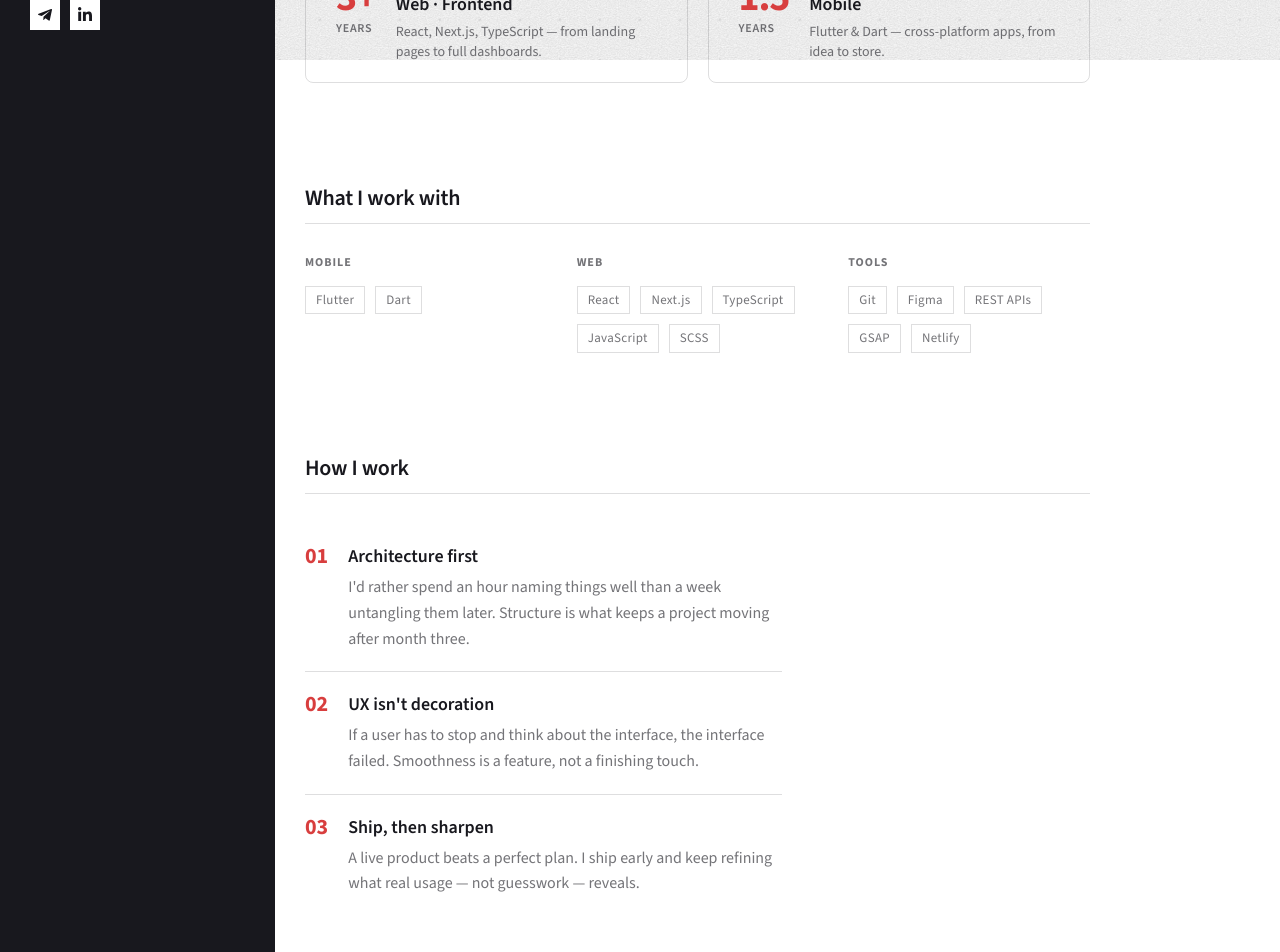
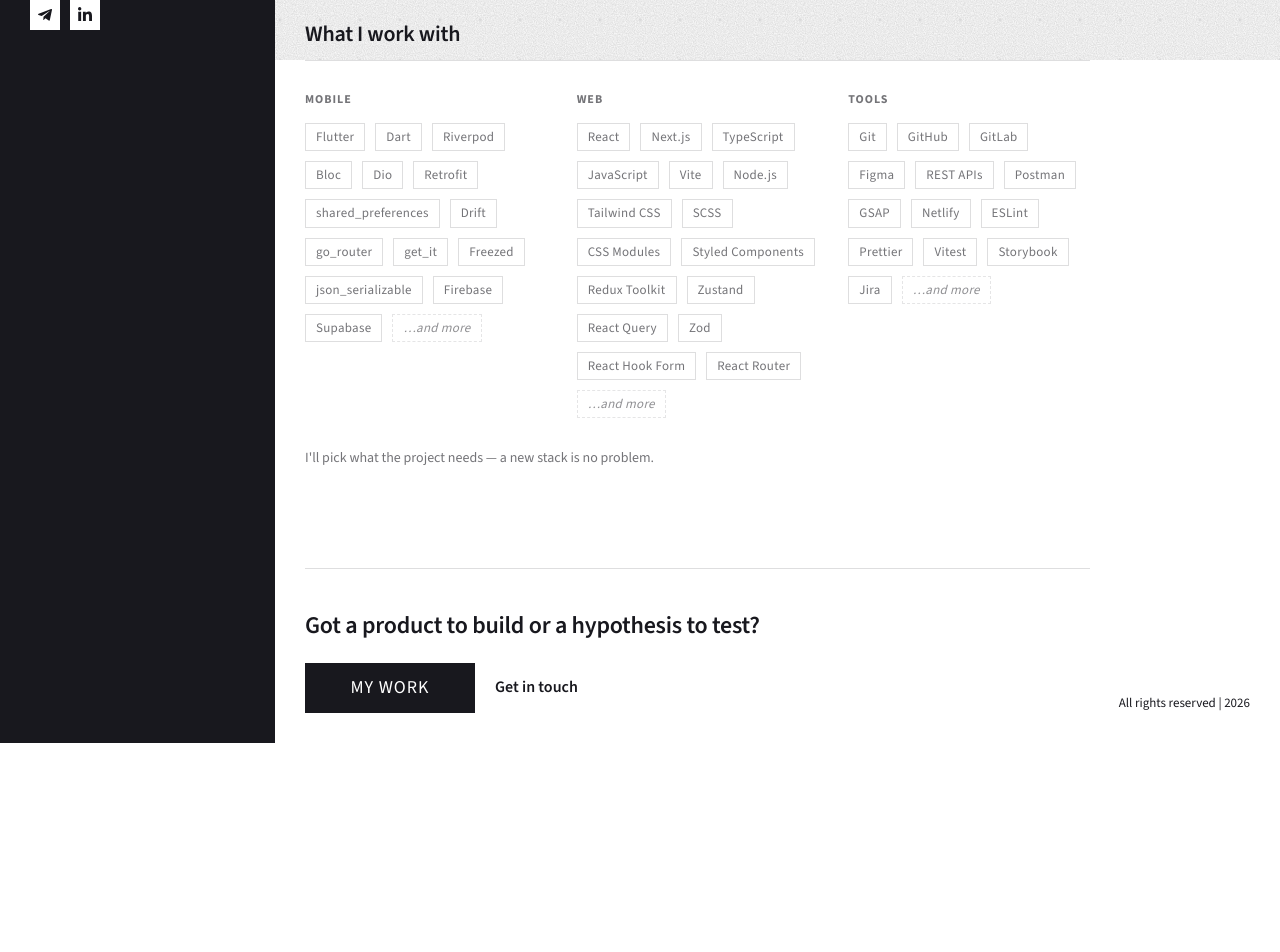
Before and after one commit to zhybogdan/personal-site, a Next.js app: page /en/about in a window 1280 px wide. Shown: the part 740-1692 px from the top of the page. After the commit the page ends 1483 px from the top, so only its background shows below. Built offline with nearby package versions, Linux system fonts and the light colour scheme.

Commit message:
feat: enhance About page content and styling; update skills and localization

```diff
--- a/messages/en.json
+++ b/messages/en.json
@@ -28,9 +28,10 @@
   "hero": {
     "name": "Bohdan",
     "role": "Software Engineer · Mobile & Web",
+    "stackMore": "…and other fun stuff",
     "greeting": "Hello, humanity!",
     "introBuild": "I build <typed></typed> — from idea to launch.",
-    "introExperience": "A software engineer with 3+ years of experience across mobile and web.",
+    "introExperience": "A developer with 3+ years of experience across mobile and web.",
     "introApproach": "I care about clean architecture, smooth UX, and products that ship and last.",
     "cta": "My work",
     "ctaContact": "Get in touch",
@@ -59,16 +60,15 @@
     "title": "About",
     "intro": {
       "heading": "Coffee, code, and a little magic.",
-      "p1": "I'm Bohdan — a software engineer who lives on the part of a product people actually touch. For 3+ years I've been building web interfaces, and for the last year and a half I've been shipping cross-platform mobile apps with Flutter.",
-      "p2": "I started on the web with React and Next.js, then picked up Flutter when I wanted the same ideas to run natively in someone's pocket. These days I move between the two — a Next.js dashboard one week, a Flutter app the next.",
-      "p3": "What I care about doesn't change with the framework: architecture a future me can read, interfaces that feel obvious, and products that survive contact with real users."
+      "p1": "I love the part of a product people actually touch. For 3+ years I've been building web interfaces, and for the last year and a half — mobile apps with Flutter too. (just don't break it)",
+      "p3": "The tool itself is a detail, really. PHP, .NET — whatever the stack, with AI you can find your footing fast."
     },
     "experience": {
       "heading": "Experience",
       "web": {
         "unit": "years",
         "label": "Web · Frontend",
-        "desc": "React, Next.js, TypeScript — from landing pages to full dashboards."
+        "desc": "React, Next.js and the whole web zoo — from simple landing pages to full dashboards."
       },
       "mobile": {
         "unit": "years",
@@ -80,7 +80,9 @@
       "heading": "What I work with",
       "mobile": "Mobile",
       "web": "Web",
-      "tools": "Tools"
+      "tools": "Tools",
+      "more": "…and more",
+      "note": "I'll pick what the project needs — a new stack is no problem."
     },
     "principles": {
       "heading": "How I work",
@@ -103,7 +105,7 @@
       "heading": "Away from the screen",
       "text": "When I step away from the editor, I keep the curiosity fed — new tools to try, ideas to sketch, and the occasional rabbit hole I probably didn't need to go down. It usually loops back into the work anyway."
     },
-    "ctaLine": "Got a product to build — or just want to say hi?"
+    "ctaLine": "Got a product to build or a hypothesis to test?"
   },
   "sidebar": {
     "home": "Go to home",
--- a/messages/uk.json
+++ b/messages/uk.json
@@ -1,8 +1,8 @@
 {
   "meta": {
     "home": {
-      "title": "Інженер Mobile & Web — Flutter, React, Next.js",
-      "description": "Інженер-програміст: мобільні та веб-застосунки на Flutter, React і Next.js — від ідеї до релізу.",
+      "title": "Software Engineer Mobile & Web — Flutter, React, Next.js",
+      "description": "Software Engineer: мобільні та веб-застосунки на Flutter, React і Next.js — від ідеї до релізу.",
       "keywords": [
         "software engineer",
         "розробник Flutter",
@@ -22,15 +22,16 @@
     },
     "about": {
       "title": "Про мене · Mobile & Web",
-      "description": "Інженер-програміст: веб- та мобільні застосунки на React, Next.js і Flutter — як я працюю та з чим працюю."
+      "description": "Software Engineer: веб- та мобільні застосунки на React, Next.js і Flutter — як я працюю та з чим працюю."
     }
   },
   "hero": {
     "name": "Богдан",
     "role": "Software Engineer · Mobile & Web",
+    "stackMore": "…та інші цікаві штуки",
     "greeting": "Привіт, людство!",
     "introBuild": "Створюю <typed></typed> — від ідеї до релізу.",
-    "introExperience": "Інженер-програміст із досвідом понад 3 роки в мобільній та веб-розробці.",
+    "introExperience": "Developer із досвідом 3+ роки в мобільній та веб-розробці.",
     "introApproach": "Ціную чисту архітектуру, зручний UX і продукти, які працюють довго.",
     "cta": "Роботи",
     "ctaContact": "Написати",
@@ -59,16 +60,15 @@
     "title": "Про мене",
     "intro": {
       "heading": "Кава, код і трохи магії.",
-      "p1": "Я Богдан — інженер-програміст, який живе в тій частині продукту, якої люди справді торкаються. Понад 3 роки створюю веб-інтерфейси, а останні півтора року випускаю кросплатформні мобільні застосунки на Flutter.",
-      "p2": "Почав із вебу — React і Next.js, а згодом взявся за Flutter, коли захотів, щоб ті самі ідеї працювали нативно в чиїйсь кишені. Тепер курсую між двома світами: цього тижня дашборд на Next.js, наступного — застосунок на Flutter.",
-      "p3": "Те, що для мене важливо, не залежить від фреймворку: архітектура, яку я-майбутній зможе прочитати, інтерфейси, що здаються очевидними, і продукти, які витримують зустріч зі справжніми користувачами."
+      "p1": "Люблю ту частину продукту, якої люди реально торкаються. Уже понад 3 роки роблю веб-інтерфейси, а останні півтора року — ще й мобільні застосунки на Flutter. (тільки не ламайте)",
+      "p3": "А взагалі інструмент — то дрібниці. Сьогодні хоч PHP, хоч .NET — з AI під будь-який стек можна швидко зорієнтуватися."
     },
     "experience": {
       "heading": "Досвід",
       "web": {
         "unit": "роки",
         "label": "Веб · Фронтенд",
-        "desc": "React, Next.js, TypeScript — від лендингів до повноцінних дашбордів."
+        "desc": "React, Next.js і вся ця веб-кухня — від простих лендингів до повноцінних дашбордів."
       },
       "mobile": {
         "unit": "року",
@@ -80,7 +80,9 @@
       "heading": "З чим я працюю",
       "mobile": "Мобільні",
       "web": "Веб",
-      "tools": "Інструменти"
+      "tools": "Інструменти",
+      "more": "…та інше",
+      "note": "Під проєкт підберемо потрібне — новий стек не проблема."
     },
     "principles": {
       "heading": "Як я працюю",
@@ -103,7 +105,7 @@
       "heading": "Поза екраном",
       "text": "Коли відходжу від редактора, підживлюю цікавість — нові інструменти, ідеї на швидкий начерк і чергова кроляча нора, у яку, певно, не варто було лізти. Зрештою це все одно повертається в роботу."
     },
-    "ctaLine": "Маєте продукт, який треба збудувати — чи просто хочете привітатися?"
+    "ctaLine": "Маєте продукт, який треба реалізувати чи перевірити гіпотезу?"
   },
   "sidebar": {
     "home": "На головну",
--- a/src/components/sections/About/About.tsx
+++ b/src/components/sections/About/About.tsx
@@ -24,7 +24,6 @@
       <section className={styles.intro} data-reveal>
         <p className={styles.intro_lead}>{t("intro.heading")}</p>
         <p className={styles.intro_text}>{t("intro.p1")}</p>
-        <p className={styles.intro_text}>{t("intro.p2")}</p>
         <p className={styles.intro_text}>{t("intro.p3")}</p>
       </section>
 
@@ -68,41 +67,13 @@
                 {siteConfig.skills[group].map((tech) => (
                   <Tag key={tech}>{tech}</Tag>
                 ))}
+                <Tag muted>{t("stack.more")}</Tag>
               </ul>
             </div>
           ))}
         </div>
-      </section>
-
-      {/* --- Principles --- */}
-      <section className={styles.block}>
-        <h2 className={styles.block_heading} data-reveal>
-          {t("principles.heading")}
-        </h2>
-        <ol className={styles.principles}>
-          {(t.raw("principles.items") as { title: string; text: string }[]).map(
-            (item, i) => (
-              <li className={styles.principle} key={item.title} data-reveal>
-                <span className={styles.principle_num}>
-                  {String(i + 1).padStart(2, "0")}
-                </span>
-                <div>
-                  <p className={styles.principle_title}>{item.title}</p>
-                  <p className={styles.principle_text}>{item.text}</p>
-                </div>
-              </li>
-            ),
-          )}
-        </ol>
-      </section>
-
-      {/* --- Beyond code --- */}
-      <section className={styles.block}>
-        <h2 className={styles.block_heading} data-reveal>
-          {t("beyond.heading")}
-        </h2>
-        <p className={styles.beyond} data-reveal>
-          {t("beyond.text")}
+        <p className={styles.stack_note} data-reveal>
+          {t("stack.note")}
         </p>
       </section>
 
--- a/src/components/sections/About/about.module.scss
+++ b/src/components/sections/About/about.module.scss
@@ -154,6 +154,13 @@
   list-style: none;
 }
 
+.stack_note {
+  margin: $space-5 0 0;
+  font-size: $fs-sm; // 14
+  line-height: $lh-base;
+  color: var(--color-muted);
+}
+
 // --- Principles --- //
 .principles {
   margin: 0;
--- a/src/components/sections/Hero/Hero.tsx
+++ b/src/components/sections/Hero/Hero.tsx
@@ -24,7 +24,7 @@
           <h1 className={styles.maininfo_name}>{t("name")}</h1>
           <p className={styles.maininfo_type}>{t("role")}</p>
 
-          <StackList items={siteConfig.stack} />
+          <StackList items={siteConfig.stack} more={t("stackMore")} />
 
           <div className={styles.maininfo_desc}>
             <p className={styles.maininfo_text}>{t("greeting")}</p>
--- a/src/components/ui/Logo/logo.module.scss
+++ b/src/components/ui/Logo/logo.module.scss
@@ -10,7 +10,7 @@
 .mark {
   font-family: var(--font-sans), $font-fallback;
   font-weight: $fw-bold; // 700
-  font-size: 1.875rem; // 30
+  font-size: 2.125rem; // 34
   line-height: 1;
   color: $color-white;
   letter-spacing: -0.02em;
--- a/src/components/ui/Tag/Tag.tsx
+++ b/src/components/ui/Tag/Tag.tsx
@@ -2,6 +2,16 @@
 
 import styles from "./tag.module.scss";
 
-export default function Tag({ children }: { children: ReactNode }) {
-  return <li className={styles.tag}>{children}</li>;
+export default function Tag({
+  children,
+  muted = false,
+}: {
+  children: ReactNode;
+  muted?: boolean;
+}) {
+  return (
+    <li className={`${styles.tag}${muted ? ` ${styles.tag_muted}` : ""}`}>
+      {children}
+    </li>
+  );
 }
--- a/src/components/ui/Tag/tag.module.scss
+++ b/src/components/ui/Tag/tag.module.scss
@@ -15,3 +15,9 @@
     border-color: var(--color-accent);
   }
 }
+
+.tag_muted {
+  border-style: dashed;
+  font-style: italic;
+  opacity: 0.8;
+}
--- a/src/config/site.ts
+++ b/src/config/site.ts
@@ -20,16 +20,62 @@
 
   // Skills grouped by area (About page). Language-neutral proper nouns.
   skills: {
-    mobile: ["Flutter", "Dart"],
-    web: ["React", "Next.js", "TypeScript", "JavaScript", "SCSS"],
-    tools: ["Git", "Figma", "REST APIs", "GSAP", "Netlify"],
+    mobile: [
+      "Flutter",
+      "Dart",
+      "Riverpod",
+      "Bloc",
+      "Dio",
+      "Retrofit",
+      "shared_preferences",
+      "Drift",
+      "go_router",
+      "get_it",
+      "Freezed",
+      "json_serializable",
+      "Firebase",
+      "Supabase",
+    ],
+    web: [
+      "React",
+      "Next.js",
+      "TypeScript",
+      "JavaScript",
+      "Vite",
+      "Node.js",
+      "Tailwind CSS",
+      "SCSS",
+      "CSS Modules",
+      "Styled Components",
+      "Redux Toolkit",
+      "Zustand",
+      "React Query",
+      "Zod",
+      "React Hook Form",
+      "React Router",
+    ],
+    tools: [
+      "Git",
+      "GitHub",
+      "GitLab",
+      "Figma",
+      "REST APIs",
+      "Postman",
+      "GSAP",
+      "Netlify",
+      "ESLint",
+      "Prettier",
+      "Vitest",
+      "Storybook",
+      "Jira",
+    ],
   },
 
   // Experience tracks (About page). `value` is a language-neutral duration;
   // the unit/label/description live in messages/*.
   experience: [
     { key: "web", value: "3+" },
-    { key: "mobile", value: "1.5" },
+    { key: "mobile", value: "1.5+" },
   ] as ExperienceItem[],
 
   nav: [
```
Also changed, not shown: src/components/sections/Hero/StackList.tsx (+8 -1 lines), public/image-preview.png.
